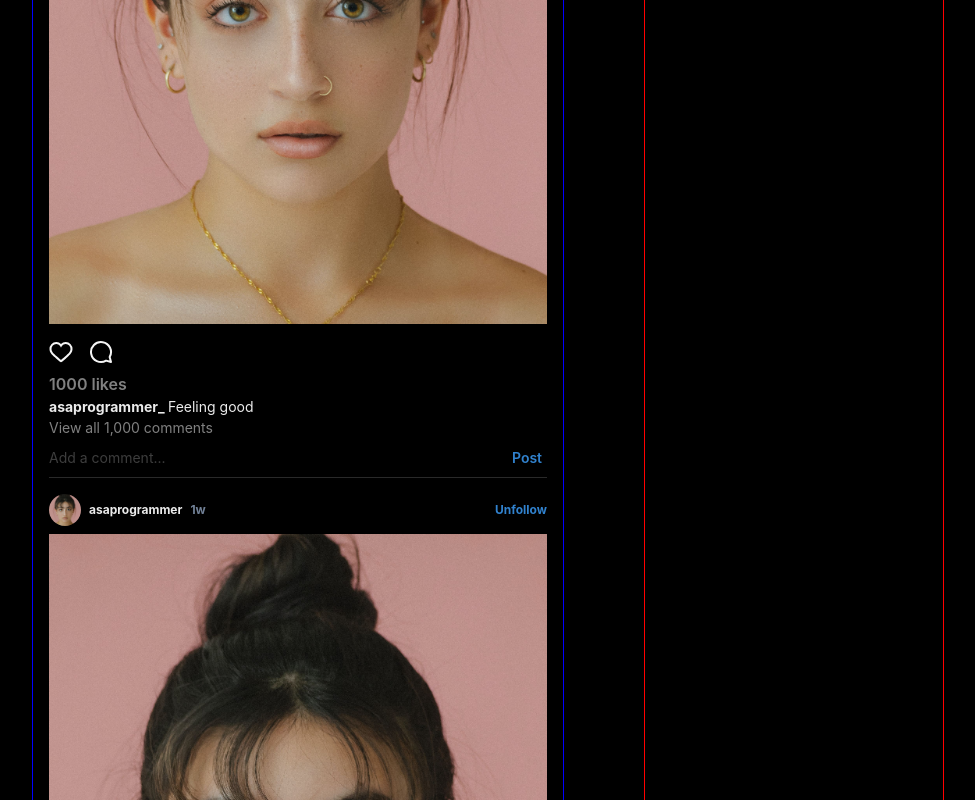
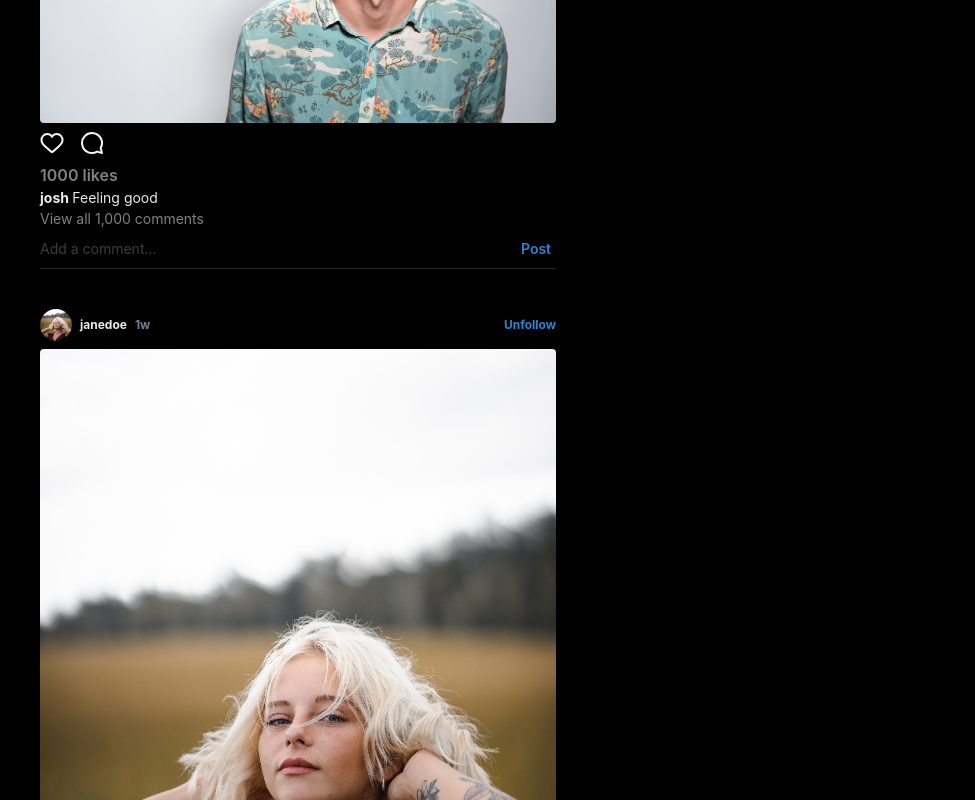
Before and after one commit to shubhamgyd/Instagram-React-Clone, a React (Vite) app: page / in a window 1280 px wide. Shown: the part 1220-2020 px from the top of the page, without its empty margins (232-1207 px from the left). Built offline with nearby package versions, Linux system fonts and the light colour scheme.

Commit message:
fourth commit

```diff
--- a/src/components/FeedPosts/FeedPost.jsx
+++ b/src/components/FeedPosts/FeedPost.jsx
@@ -2,14 +2,14 @@
 import PostHeader from "./PostHeader";
 import PostFooter from './PostFooter';
 
-const FeedPost = () => {
+const FeedPost = ({img,username,avatar}) => {
   return (
     <>
-      <PostHeader />
-      <Box my={2}>
-        <Image src='/img1.png' alt='user profile pic' />
+      <PostHeader username={username} avatar={avatar}/>
+      <Box my={2} borderRadius={4} overflow={"hidden"}>
+        <Image src={img} alt={username} />
       </Box>
-      <PostFooter />
+      <PostFooter username={username} />
     </>
   )
 }
--- a/src/components/FeedPosts/FeedPosts.jsx
+++ b/src/components/FeedPosts/FeedPosts.jsx
@@ -1,16 +1,39 @@
-import { Container } from "@chakra-ui/react"
-import FeedPost from "./FeedPost"
+import { Container, Flex, Skeleton, SkeletonCircle, VStack } from "@chakra-ui/react";
+import FeedPost from "./FeedPost";
 
 const FeedPosts = () => {
   return (
-    <Container>
-      <FeedPost>FeedPost</FeedPost>
-      <FeedPost>FeedPost</FeedPost>
-      <FeedPost>FeedPost</FeedPost>
-      <FeedPost>FeedPost</FeedPost>
-      <FeedPost>FeedPost</FeedPost>
+    <Container maxW={"container.sm"} py={10} px={2}>
+      {!true &&
+        [0, 1, 2, 3].map((_,idx) => (
+          <VStack key={idx} gap={4} alignItems={"flex-start"} mb={10}>
+            <Flex gap='2'>
+              <SkeletonCircle size={10} />
+              <VStack gap={2} alignItems={"flex-start"}>
+                <Skeleton height={10} w={200} />
+                <Skeleton height={10} w={200} />
+              </VStack>
+            </Flex>
+            <Skeleton w={"full"}>
+              <Box h={'500px'}>contents wrapped</Box>
+            </Skeleton>
+          </VStack>
+  ))}
+
+      <FeedPost img="/img1.png" username="burakorkmezz" avatar="/img1.png">
+        FeedPost
+      </FeedPost>
+      <FeedPost img="/img2.png" username="josh" avatar="/img2.png">
+        FeedPost
+      </FeedPost>
+      <FeedPost img="/img3.png" username="janedoe" avatar="/img3.png">
+        FeedPost
+      </FeedPost>
+      <FeedPost img="/img4.png" username="johndoe" avatar="/img4.png">
+        FeedPost
+      </FeedPost>
     </Container>
-  )
-}
+  );
+};
 
-export default FeedPosts
+export default FeedPosts;
--- a/src/components/FeedPosts/PostFooter.jsx
+++ b/src/components/FeedPosts/PostFooter.jsx
@@ -2,7 +2,7 @@
 import { CommentLogo, NotificationsLogo, UnlikeLogo } from "../../assests/constants";
 import { useState } from "react";
 
-const PostFooter = () => {
+const PostFooter = ({username}) => {
   const [liked, setLiked] = useState(false);
   const [likes, setLikes] = useState(1000);
 
@@ -16,7 +16,7 @@
     }
   };
   return (
-    <Box my={4}>
+    <Box mb={10}>
       <Flex alignItems={"center"} gap={4} w={"full"} pt={0} mb={2} mt={2}>
         <Box onClick={handleLike} cursor={"pointer"} fontSize={18}>
           {!liked ? <NotificationsLogo /> : <UnlikeLogo />}
@@ -30,7 +30,7 @@
         {likes} likes
       </Text>
       <Text fontSize="sm" fontWeight={700}>
-        asaprogrammer_{" "}
+        {username}{" "}
         <Text as='span' fontWeight={400}>
           Feeling good
         </Text>
--- a/src/components/FeedPosts/PostHeader.jsx
+++ b/src/components/FeedPosts/PostHeader.jsx
@@ -1,13 +1,13 @@
 import { Avatar, Flex, Box, Text } from "@chakra-ui/react";
 import React from "react";
 
-const PostHeader = () => {
+const PostHeader = ({username, avatar}) => {
   return (
     <Flex justifyContent={"space-between"} alignItems={"center"} w={"full"} my={2}>
       <Flex alignItems={"center"} gap={2}>
-        <Avatar src="/img1.png" alt="user profile pic" size={"sm"}></Avatar>
+        <Avatar src={avatar} alt="user profile pic" size={"sm"}></Avatar>
         <Flex fontSize={12} fontWeight={"bold"} gap={"2"}>
-          asaprogrammer
+          {username}
           <Box color={"gray.500"}>1w</Box>
         </Flex>
       </Flex>
--- a/src/pages/HomePage/HomePage.jsx
+++ b/src/pages/HomePage/HomePage.jsx
@@ -5,7 +5,7 @@
   return (
     <Container maxW={"container.lg"}>
       <Flex gap={20}>
-        <Box flex={2} py={10} border={"1px solid blue"}>
+        <Box flex={2} py={10}>
           <FeedPosts />
         </Box>
         <Box
@@ -13,7 +13,6 @@
           mr={20}
           display={{ base: "none", lg: "block" }}
           maxW={"300px"}
-          border={"1px solid red"}
         >
           Suggested Users
         </Box>
```
